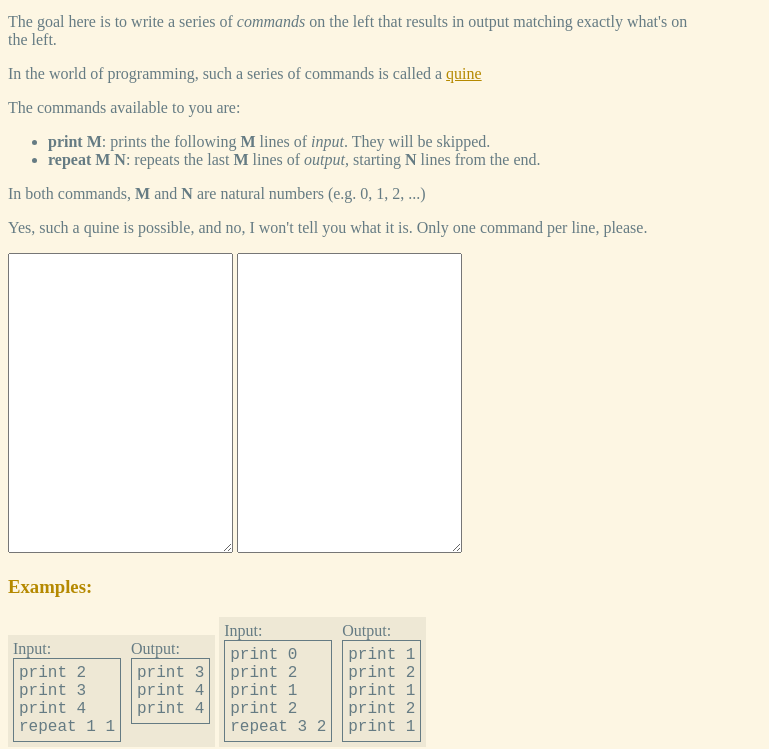
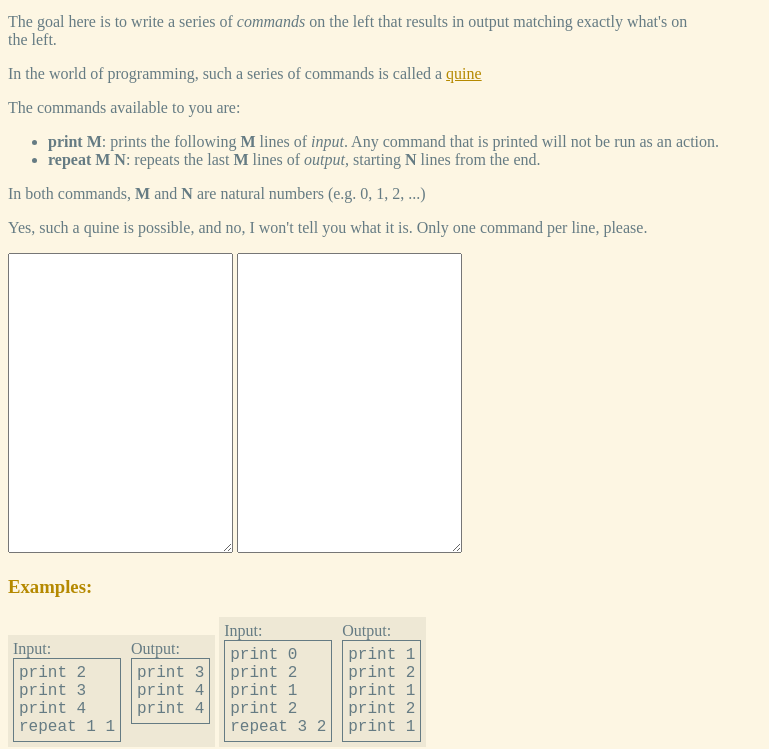
Before and after one commit to wgreenberg/quine.zip, a website: page index.html in a window 1280 px wide. Shown: the part 87-836 px from the top of the page, without its empty margins (0-769 px from the left). Drawn offline with Linux system fonts and the light colour scheme.

Commit message:
Clarify stuff
JENN SUGGESTED THIS THANKS JENN

```diff
--- a/index.html
+++ b/index.html
@@ -15,12 +15,13 @@ results in output matching exactly what's on the left.</p>
 <p>The commands available to you are:
     <ul>
         <li>
-            <b>print M</b>: prints the following <b>M</b> lines of <i>input</i>. They
-            will be skipped.
+            <b>print M</b>: prints the following <b>M</b> lines of
+            <i>input</i>. Any command that is printed will not be run as an
+            action.
         </li>
         <li>
-            <b>repeat M N</b>: repeats the last <b>M</b> lines of <i>output</i>,
-            starting <b>N</b> lines from the end.
+            <b>repeat M N</b>: repeats the last <b>M</b> lines of
+            <i>output</i>, starting <b>N</b> lines from the end.
         </li>
     </ul>
 </p>
```
